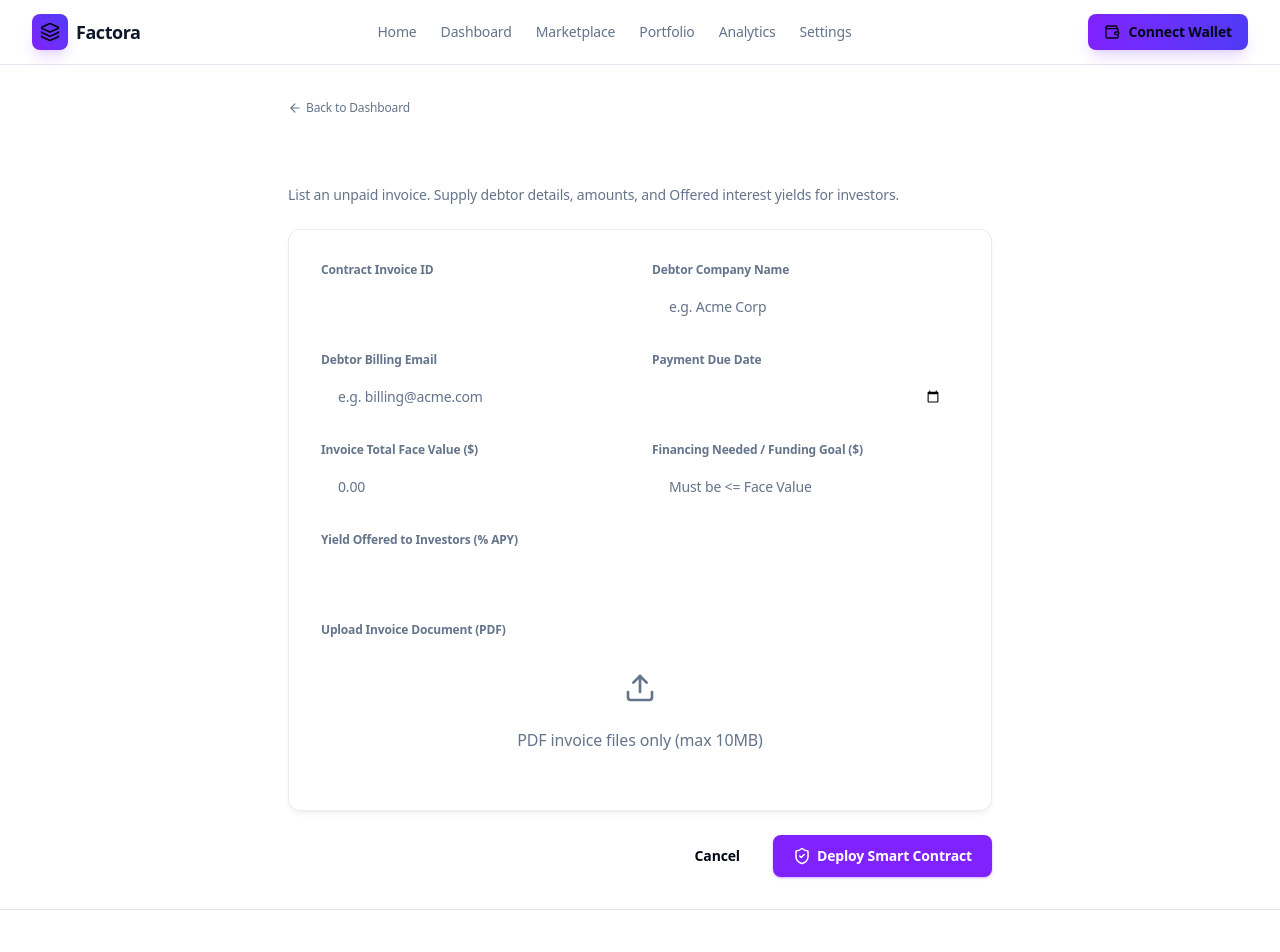
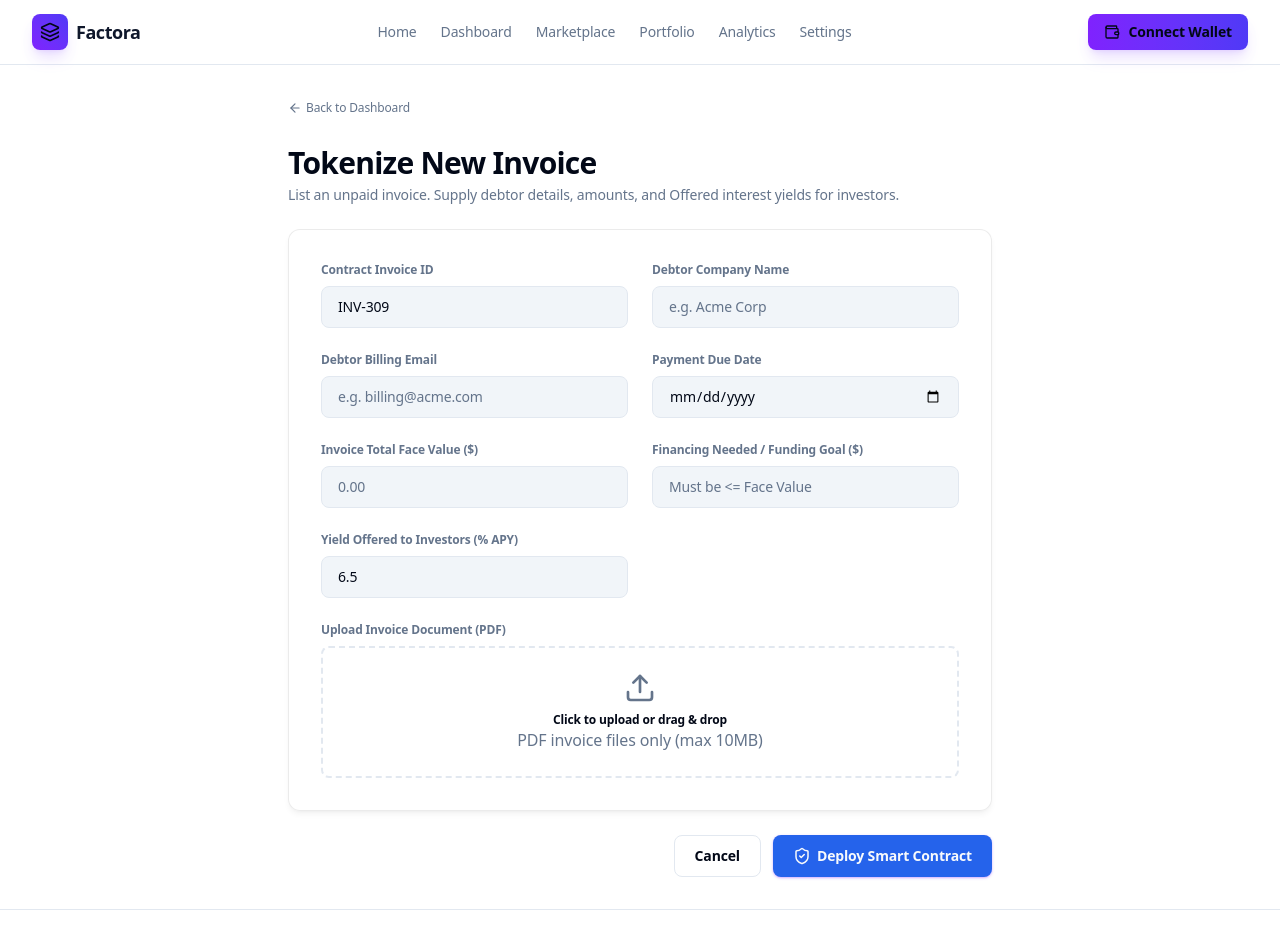
Before and after one commit to saikattanti/Factora, a Next.js app: page /invoices/create in a window 1280 px wide. Shown: the top 952 px of the page. Built offline with nearby package versions, Linux system fonts and the light colour scheme.

Commit message:
feat(invoice): add UI transaction states to tokenization flow

```diff
--- a/src/app/invoices/create/page.tsx
+++ b/src/app/invoices/create/page.tsx
@@ -31,6 +31,7 @@ export default function CreateInvoice() {
   const { isConnected, address, role, walletName } = useWallet();
   const [isSubmitting, setIsSubmitting] = useState(false);
   const [pdfFile, setPdfFile] = useState<File | null>(null);
+  const [txStatus, setTxStatus] = useState<'IDLE' | 'SIGNING' | 'PENDING_NETWORK' | 'SUCCESS'>('IDLE');
   const [isDragging, setIsDragging] = useState(false);
   const [submitError, setSubmitError] = useState<string | null>(null);
 
@@ -95,6 +96,7 @@ export default function CreateInvoice() {
     }
 
     setIsSubmitting(true);
+    setTxStatus('IDLE');
     setSubmitError(null);
 
     try {
@@ -115,7 +117,8 @@ export default function CreateInvoice() {
           data.amount,
           bps,
           data.fundingGoal,
-          dueTimestamp
+          dueTimestamp,
+          setTxStatus
         );
         txHash = contractResult.txHash;
       }
@@ -152,6 +155,7 @@ export default function CreateInvoice() {
     } catch (err: any) {
       console.error(err);
       setSubmitError(err.message || 'Verification / Blockchain submission failed.');
+      setTxStatus('IDLE');
     } finally {
       setIsSubmitting(false);
     }
@@ -163,21 +167,21 @@ export default function CreateInvoice() {
 
       <main className="flex-grow max-w-3xl w-full mx-auto px-4 sm:px-6 lg:px-8 py-8 space-y-6">
         <div>
-          <Link href="/dashboard" className="inline-flex items-center gap-1 text-xs text-muted-foreground hover:text-white transition-colors">
+          <Link href="/dashboard" className="inline-flex items-center gap-1 text-xs text-muted-foreground hover:text-foreground transition-colors">
             <ArrowLeft className="w-3.5 h-3.5" />
             Back to Dashboard
           </Link>
         </div>
 
         <div className="space-y-1">
-          <h1 className="text-3xl font-extrabold text-white tracking-tight">Tokenize New Invoice</h1>
+          <h1 className="text-3xl font-extrabold text-foreground tracking-tight">Tokenize New Invoice</h1>
           <p className="text-sm text-muted-foreground">
             List an unpaid invoice. Supply debtor details, amounts, and Offered interest yields for investors.
           </p>
         </div>
 
         <form onSubmit={handleSubmit(onSubmit)} className="space-y-6">
-          <div className="glass-panel rounded-xl border border-white/10 p-6 md:p-8 space-y-6">
+          <div className="glass-panel rounded-xl border border-border p-6 md:p-8 space-y-6">
             <div className="grid grid-cols-1 md:grid-cols-2 gap-6">
               {/* Invoice ID */}
               <div className="space-y-2">
@@ -185,7 +189,7 @@ export default function CreateInvoice() {
                 <input
                   type="text"
                   {...register('contractInvoiceId')}
-                  className="w-full px-4 py-2.5 rounded-lg bg-white/3 border border-white/10 text-white placeholder-muted-foreground text-sm focus:border-violet-500 focus:outline-none"
+                  className="w-full px-4 py-2.5 rounded-lg bg-muted border border-border text-foreground placeholder-muted-foreground text-sm focus:border-violet-500 focus:outline-none"
                   placeholder="e.g. INV-205"
                 />
                 {errors.contractInvoiceId && (
@@ -199,7 +203,7 @@ export default function CreateInvoice() {
                 <input
                   type="text"
                   {...register('debtorName')}
-                  className="w-full px-4 py-2.5 rounded-lg bg-white/3 border border-white/10 text-white placeholder-muted-foreground text-sm focus:border-violet-500 focus:outline-none"
+                  className="w-full px-4 py-2.5 rounded-lg bg-muted border border-border text-foreground placeholder-muted-foreground text-sm focus:border-violet-500 focus:outline-none"
                   placeholder="e.g. Acme Corp"
                 />
                 {errors.debtorName && (
@@ -213,7 +217,7 @@ export default function CreateInvoice() {
                 <input
                   type="email"
                   {...register('debtorEmail')}
-                  className="w-full px-4 py-2.5 rounded-lg bg-white/3 border border-white/10 text-white placeholder-muted-foreground text-sm focus:border-violet-500 focus:outline-none"
+                  className="w-full px-4 py-2.5 rounded-lg bg-muted border border-border text-foreground placeholder-muted-foreground text-sm focus:border-violet-500 focus:outline-none"
                   placeholder="e.g. billing@acme.com"
                 />
                 {errors.debtorEmail && (
@@ -227,7 +231,7 @@ export default function CreateInvoice() {
                 <input
                   type="date"
                   {...register('dueDate')}
-                  className="w-full px-4 py-2.5 rounded-lg bg-white/3 border border-white/10 text-white placeholder-muted-foreground text-sm focus:border-violet-500 focus:outline-none"
+                  className="w-full px-4 py-2.5 rounded-lg bg-muted border border-border text-foreground placeholder-muted-foreground text-sm focus:border-violet-500 focus:outline-none"
                 />
                 {errors.dueDate && (
                   <span className="text-xxs text-rose-400 font-semibold">{errors.dueDate.message}</span>
@@ -241,7 +245,7 @@ export default function CreateInvoice() {
                   type="number"
                   step="0.01"
                   {...register('amount')}
-                  className="w-full px-4 py-2.5 rounded-lg bg-white/3 border border-white/10 text-white placeholder-muted-foreground text-sm focus:border-violet-500 focus:outline-none"
+                  className="w-full px-4 py-2.5 rounded-lg bg-muted border border-border text-foreground placeholder-muted-foreground text-sm focus:border-violet-500 focus:outline-none"
                   placeholder="0.00"
                 />
                 {errors.amount && (
@@ -256,7 +260,7 @@ export default function CreateInvoice() {
                   type="number"
                   step="0.01"
                   {...register('fundingGoal')}
-                  className="w-full px-4 py-2.5 rounded-lg bg-white/3 border border-white/10 text-white placeholder-muted-foreground text-sm focus:border-violet-500 focus:outline-none"
+                  className="w-full px-4 py-2.5 rounded-lg bg-muted border border-border text-foreground placeholder-muted-foreground text-sm focus:border-violet-500 focus:outline-none"
                   placeholder="Must be <= Face Value"
                 />
                 {errors.fundingGoal && (
@@ -271,7 +275,7 @@ export default function CreateInvoice() {
                   type="number"
                   step="0.1"
                   {...register('interestRate')}
-                  className="w-full px-4 py-2.5 rounded-lg bg-white/3 border border-white/10 text-white placeholder-muted-foreground text-sm focus:border-violet-500 focus:outline-none"
+                  className="w-full px-4 py-2.5 rounded-lg bg-muted border border-border text-foreground placeholder-muted-foreground text-sm focus:border-violet-500 focus:outline-none"
                   placeholder="e.g. 6.5"
                 />
                 {errors.interestRate && (
@@ -285,18 +289,18 @@ export default function CreateInvoice() {
               <label className="text-xs font-semibold text-muted-foreground block">Upload Invoice Document (PDF)</label>
 
               {pdfFile ? (
-                <div className="flex items-center justify-between p-4 bg-white/5 border border-white/10 rounded-lg">
+                <div className="flex items-center justify-between p-4 bg-muted border border-border rounded-lg">
                   <div className="flex items-center gap-2">
-                    <FileText className="w-5 h-5 text-violet-400" />
+                    <FileText className="w-5 h-5 text-primary" />
                     <div>
-                      <span className="text-xs text-white block font-semibold truncate max-w-[200px]">{pdfFile.name}</span>
+                      <span className="text-xs text-foreground block font-semibold truncate max-w-[200px]">{pdfFile.name}</span>
                       <span className="text-xxs text-muted-foreground">{(pdfFile.size / 1024).toFixed(1)} KB</span>
                     </div>
                   </div>
                   <button
                     type="button"
                     onClick={() => setPdfFile(null)}
-                    className="p-1 rounded hover:bg-white/5 text-muted-foreground hover:text-white"
+                    className="p-1 rounded hover:bg-muted text-muted-foreground hover:text-foreground"
                   >
                     <X className="w-4 h-4" />
                   </button>
@@ -307,12 +311,12 @@ export default function CreateInvoice() {
                   onDragLeave={onDragLeave}
                   onDrop={onDrop}
                   className={`border-2 border-dashed rounded-lg p-6 text-center cursor-pointer transition-colors ${
-                    isDragging ? 'border-violet-500 bg-violet-500/5' : 'border-white/10 hover:border-violet-500/50'
+                    isDragging ? 'border-violet-500 bg-violet-500/5' : 'border-border hover:border-violet-500/50'
                   }`}
                   onClick={() => document.getElementById('file-upload')?.click()}
                 >
                   <Upload className="w-8 h-8 text-muted-foreground mx-auto mb-2" />
-                  <span className="text-xs text-white block font-semibold">Click to upload or drag & drop</span>
+                  <span className="text-xs text-foreground block font-semibold">Click to upload or drag & drop</span>
                   <span className="text-xxs text-muted-foreground">PDF invoice files only (max 10MB)</span>
                   <input
                     type="file"
@@ -331,17 +335,19 @@ export default function CreateInvoice() {
           <div className="flex justify-end gap-3">
             <Link
               href="/dashboard"
-              className="px-5 py-2.5 border border-white/10 rounded-lg text-sm font-semibold hover:bg-white/5"
+              className="px-5 py-2.5 border border-border rounded-lg text-sm font-semibold hover:bg-muted"
             >
               Cancel
             </Link>
             <button
               type="submit"
               disabled={isSubmitting}
-              className="px-5 py-2.5 bg-violet-600 hover:bg-violet-500 disabled:opacity-50 rounded-lg text-sm font-bold text-white shadow shadow-violet-600/30 flex items-center gap-1.5 cursor-pointer"
+              className="px-5 py-2.5 bg-primary hover:bg-primary/90 disabled:opacity-50 rounded-lg text-sm font-bold text-primary-foreground shadow shadow-violet-600/30 flex items-center gap-1.5 cursor-pointer"
             >
               <ShieldCheck className="w-4.5 h-4.5" />
-              {isSubmitting ? 'Signing Tx...' : 'Deploy Smart Contract'}
+              {txStatus === 'SIGNING' ? 'Please Sign in Wallet...' :
+               txStatus === 'PENDING_NETWORK' ? 'Confirming on Network...' :
+               txStatus === 'SUCCESS' ? 'Success!' : 'Deploy Smart Contract'}
             </button>
           </div>
         </form>
```
